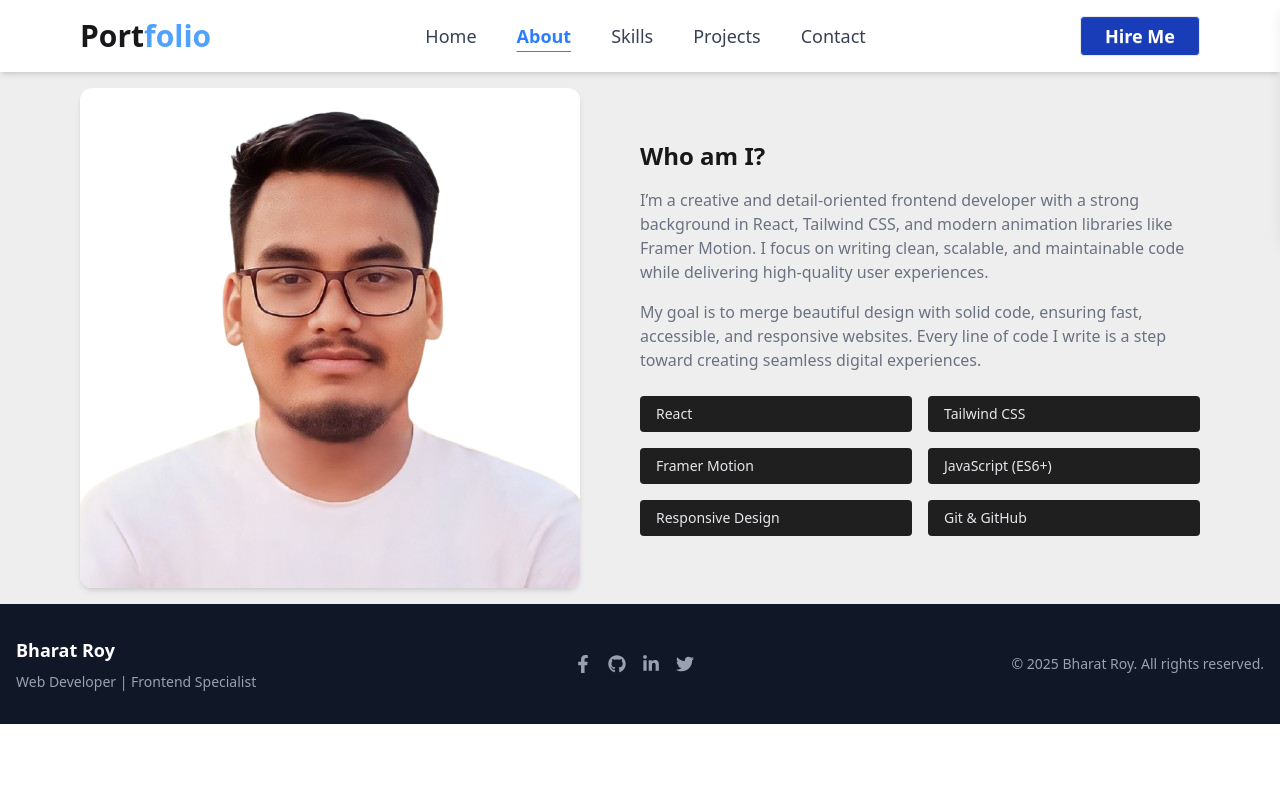
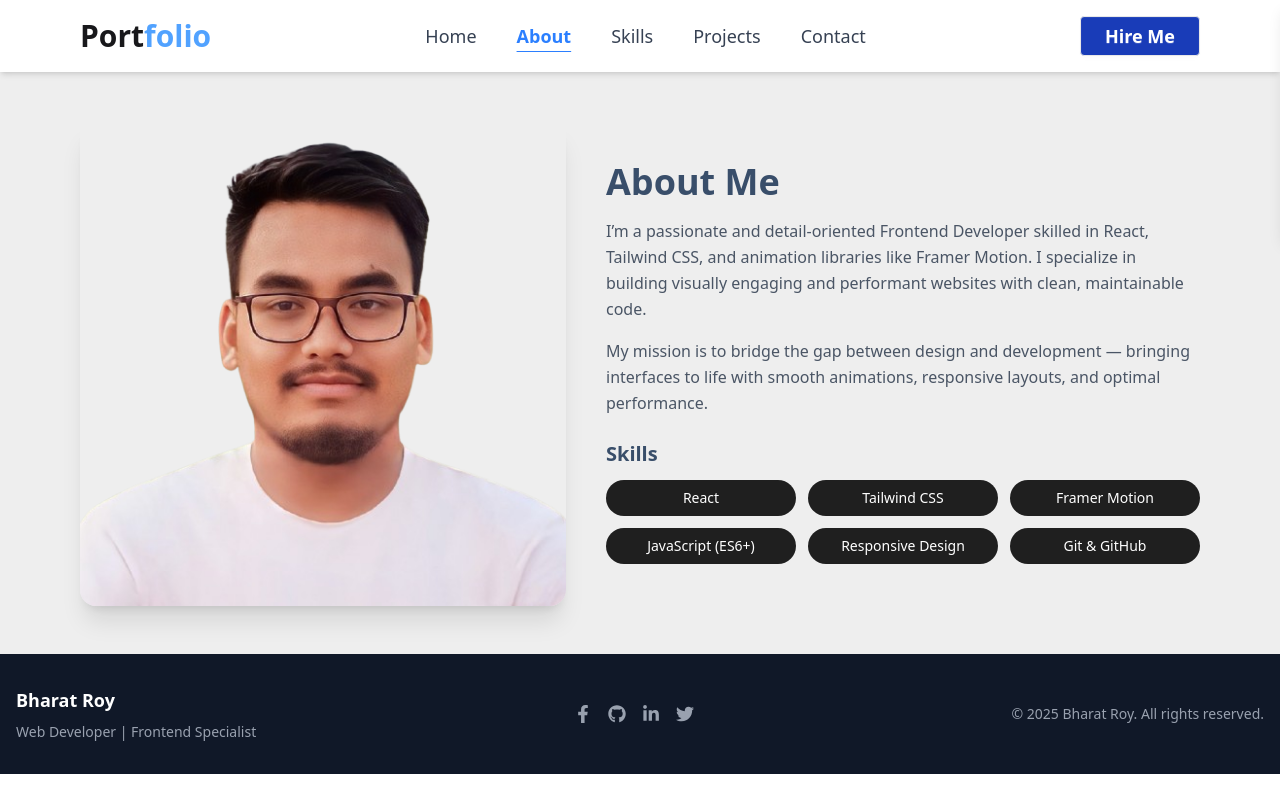
Before and after one commit to bharatroy4D/Bharat-roy, a React (Vite) app: page /about in a window 1280 px wide. Built offline with nearby package versions, Linux system fonts and the light colour scheme.

Commit message:
about compoent again updated

```diff
--- a/src/Components/Navbar/About/About.jsx
+++ b/src/Components/Navbar/About/About.jsx
@@ -1,55 +1,70 @@
 import React from "react";
 import { motion } from "framer-motion";
-import bharat from '../../../assets/bharat.png'
+import bharat from "../../../assets/bharat.png";
 
 const About = () => {
   return (
-    <section className="bg-base-300 py-4">
-      <div className="max-w-7xl px-20 mx-auto">
-        {/* Content */}
-        <div className="flex flex-col md:flex-row items-center justify-between gap-10">
-          {/* Profile Image */}
+    <section className="bg-base-300 py-12">
+      <div className="max-w-7xl px-6 md:px-12 lg:px-20 mx-auto">
+        <div className="flex flex-col md:flex-row items-center gap-10">
+
+          {/* Image Section */}
           <motion.div
-            initial={{ x: -50, opacity: 0 }}
-            whileInView={{ x: 0, opacity: 1 }}
-            transition={{ duration: 1 }}
-            className=" "
+            initial={{ opacity: 0, x: -50 }}
+            whileInView={{ opacity: 1, x: 0 }}
+            transition={{ duration: 0.8 }}
+            viewport={{ once: true }}
+            className="w-full md:w-[45%]"
           >
             <img
               src={bharat}
               alt="Profile"
-              className="rounded-xl shadow-md w-full max-w-sm md:max-w-md lg:max-w-lg mx-auto bg-white"
+              className="rounded-2xl shadow-xl w-full object-cover"
             />
           </motion.div>
 
-          {/* Description */}
+          {/* Content Section */}
           <motion.div
-            initial={{ x: 50, opacity: 0 }}
-            whileInView={{ x: 0, opacity: 1 }}
-            transition={{ duration: 1 }}
-            className="w-full md:w-1/2"
+            initial={{ opacity: 0, x: 50 }}
+            whileInView={{ opacity: 1, x: 0 }}
+            transition={{ duration: 0.8, delay: 0.2 }}
+            viewport={{ once: true }}
+            className="w-full md:w-[55%]"
           >
-            <h3 className="text-2xl font-semibold mb-4">Who am I?</h3>
-            <p className="text-gray-500 mb-4">
-              I’m a creative and detail-oriented frontend developer with a strong background in React,
-              Tailwind CSS, and modern animation libraries like Framer Motion. I focus on writing clean,
-              scalable, and maintainable code while delivering high-quality user experiences.
+            <h2 className="text-4xl font-bold text-[#394E6A] mb-4">
+              About Me
+            </h2>
+            <p className="text-gray-600 mb-4 leading-relaxed">
+              I’m a passionate and detail-oriented Frontend Developer skilled in React, Tailwind CSS, and animation libraries like Framer Motion. I specialize in building visually engaging and performant websites with clean, maintainable code.
             </p>
-            <p className="text-gray-500">
-              My goal is to merge beautiful design with solid code, ensuring fast, accessible, and responsive
-              websites. Every line of code I write is a step toward creating seamless digital experiences.
+            <p className="text-gray-600 mb-6 leading-relaxed">
+              My mission is to bridge the gap between design and development — bringing interfaces to life with smooth animations, responsive layouts, and optimal performance.
             </p>
 
-            {/* Skills List */}
-            <div className="mt-6 grid grid-cols-2 gap-4 text-sm text-gray-200">
-              <span className="bg-[#1f1f1f] px-4 py-2 rounded">React</span>
-              <span className="bg-[#1f1f1f] px-4 py-2 rounded">Tailwind CSS</span>
-              <span className="bg-[#1f1f1f] px-4 py-2 rounded">Framer Motion</span>
-              <span className="bg-[#1f1f1f] px-4 py-2 rounded">JavaScript (ES6+)</span>
-              <span className="bg-[#1f1f1f] px-4 py-2 rounded">Responsive Design</span>
-              <span className="bg-[#1f1f1f] px-4 py-2 rounded">Git & GitHub</span>
+            <div>
+              <h4 className="text-xl font-semibold text-[#394E6A] mb-3">
+                Skills
+              </h4>
+              <div className="grid grid-cols-2 md:grid-cols-3 gap-3 text-sm">
+                {[
+                  "React",
+                  "Tailwind CSS",
+                  "Framer Motion",
+                  "JavaScript (ES6+)",
+                  "Responsive Design",
+                  "Git & GitHub",
+                ].map((skill, idx) => (
+                  <span
+                    key={idx}
+                    className="px-4 py-2 bg-[#1f1f1f] text-white rounded-full text-center"
+                  >
+                    {skill}
+                  </span>
+                ))}
+              </div>
             </div>
           </motion.div>
+
         </div>
       </div>
     </section>
--- a/src/Components/Navbar/Contact/Contact.jsx
+++ b/src/Components/Navbar/Contact/Contact.jsx
@@ -1,15 +1,27 @@
 import React from "react";
 import { FiPhone, FiMail, FiMapPin, FiClock } from "react-icons/fi";
 import { FaFacebookF, FaGithub, FaLinkedinIn, FaInstagram } from "react-icons/fa";
+import { motion } from "framer-motion";
 
 const Contact = () => {
   return (
-    <section id="contact" className="bg-base-300 py-10">
-      <div className="max-w-7xl px-6 md:px-12 mx-auto">
-        <div className="flex flex-col md:flex-row gap-8">
-
+    <section id="contact" className="bg-base-300 py-6">
+      <div className="max-w-7xl px-6 md:px-12 lg:px-20 mx-auto">
+        <motion.div
+          className="flex flex-col md:flex-row gap-6"
+          initial={{ opacity: 0, y: 50 }}
+          whileInView={{ opacity: 1, y: 0 }}
+          transition={{ duration: 0.8, ease: "easeOut" }}
+          viewport={{ once: true, amount: 0.2 }}
+        >
           {/* Left: Contact Info */}
-          <div className="w-full md:w-1/2 bg-white shadow-lg rounded-2xl p-8 flex flex-col justify-between">
+          <motion.div
+            className="w-full md:w-[45%] bg-white shadow-lg rounded-2xl p-6 flex flex-col justify-between"
+            initial={{ opacity: 0, x: -50 }}
+            whileInView={{ opacity: 1, x: 0 }}
+            transition={{ duration: 0.8, delay: 0.2 }}
+            viewport={{ once: true }}
+          >
             <div>
               <h2 className="text-3xl font-bold text-[#394E6A] mb-6 border-b-2 border-[#FF014F] inline-block pb-1">
                 Contact Information
@@ -48,21 +60,6 @@ const Contact = () => {
                     <h4 className="text-gray-800 font-semibold">Rangpur, Dhaka (Bangladesh)</h4>
                   </div>
                 </div>
-
-                {/* Working Hours */}
-                <div className="flex items-start gap-4 p-4 bg-[#f9fafb] rounded-xl hover:shadow-md transition">
-                  <div className="p-3 bg-[#FF014F] text-white rounded-full">
-                    <FiClock className="text-xl" />
-                  </div>
-                  <div>
-                    <p className="text-gray-500 text-sm">Working Hours</p>
-                    <h4 className="text-gray-800 font-semibold">Sat - Thu: 9 AM - 8 PM</h4>
-                  </div>
-                </div>
-              </div>
-
-              <div className="mt-6 text-sm text-gray-600">
-                For urgent queries, feel free to email us any time.
               </div>
             </div>
 
@@ -76,22 +73,28 @@ const Contact = () => {
                   <a
                     key={i}
                     href="#"
-                    className="w-10 h-10 rounded-full bg-gray-100 text-[#394E6A] flex items-center justify-center hover:bg-[#FF014F] hover:text-white transition"
+                    className="w-10 h-10  border rounded-full text-[#394E6A] flex items-center justify-center hover:bg-[#FF014F] hover:text-white transition"
                   >
                     <Icon className="text-lg" />
                   </a>
                 ))}
               </div>
             </div>
-          </div>
+          </motion.div>
 
           {/* Right: Contact Form */}
-          <div className="w-full md:w-1/2">
-            <div className="h-full bg-white shadow-lg rounded-2xl p-8 flex flex-col justify-between">
+          <motion.div
+            className="w-full md:w-[55%]"
+            initial={{ opacity: 0, x: 50 }}
+            whileInView={{ opacity: 1, x: 0 }}
+            transition={{ duration: 0.8, delay: 0.4 }}
+            viewport={{ once: true }}
+          >
+            <div className="h-full bg-white shadow-lg rounded-2xl p-6 flex flex-col justify-between">
               <h2 className="text-3xl font-bold text-[#394E6A] mb-6 border-b-2 border-[#FF014F] inline-block pb-1">
                 Get in Touch
               </h2>
-              <form className="flex flex-col gap-6 flex-1 justify-between">
+              <form className="flex flex-col gap-6 flex-1 ">
                 <div>
                   <label className="block mb-2 text-sm font-semibold text-gray-700">Name</label>
                   <input
@@ -126,9 +129,8 @@ const Contact = () => {
                 </button>
               </form>
             </div>
-          </div>
-
-        </div>
+          </motion.div>
+        </motion.div>
       </div>
     </section>
   );
--- a/src/Components/Navbar/Projects/Projects.jsx
+++ b/src/Components/Navbar/Projects/Projects.jsx
@@ -40,7 +40,7 @@ const projects = [
 
 const Projects = () => {
     return (
-        <section id="projects" className="bg-base-200 py-10">
+        <section id="projects" className="bg-base-200 py-6">
             <div className=" max-w-7xl px-20 mx-auto">
 
                 {/* Projects Grid */}
```
